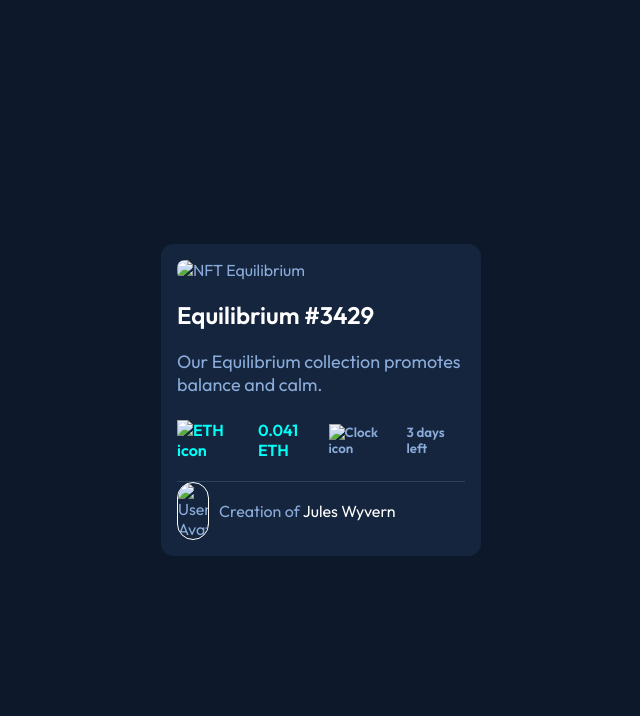
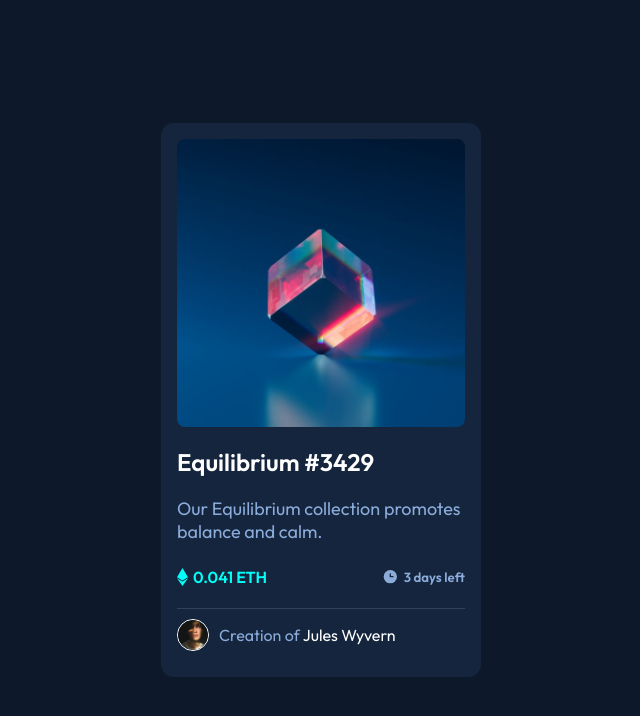
Before and after one commit to YaikaRace/NFT-Preview-Card-Component, a plain HTML site: page public/index.html in a window 1280 px wide. Shown: the whole page, without its empty margins (319-959 px from the left). Drawn offline with nearby package versions, Linux system fonts and the light colour scheme; files that its build step writes are made by us from their sources; the site is published under a folder, as on GitHub Pages, so addresses that start at the root find nothing.

Commit message:
Update README.md and moved images DIrectory

```diff
--- a/public/index.html
+++ b/public/index.html
@@ -3,7 +3,7 @@
 <head>
   <meta charset="UTF-8">
   <meta name="viewport" content="width=device-width, initial-scale=1.0"> <!-- displays site properly based on user's device -->
-  <link rel="icon" type="image/png" sizes="32x32" href="./images/favicon-32x32.png">
+  <link rel="icon" type="image/png" sizes="32x32" href=".images/favicon-32x32.png">
   <title>Frontend Mentor | NFT preview card component</title>
   <link rel="stylesheet" href="css/style.css">
 </head>
@@ -12,9 +12,9 @@
     <article class="principal">
       <div class="images">
         <div class="image">
-          <img src="/images/image-equilibrium.jpg" alt="NFT Equilibrium">
+          <img src="images/image-equilibrium.jpg" alt="NFT Equilibrium">
           <div class="eyeimg">
-            <img src="/images/icon-view.svg" alt="eyeimg">
+            <img src="images/icon-view.svg" alt="eyeimg">
           </div>
         </div>
       </div>
@@ -27,15 +27,15 @@
         <p class="info">Our Equilibrium collection promotes balance and calm.</p>
         <div class="pricetime">
           <h4 class="price">
-            <img src="/images/icon-ethereum.svg" alt="ETH icon">0.041 ETH
+            <img src="images/icon-ethereum.svg" alt="ETH icon">0.041 ETH
           </h4>
           <h5 class="time-left">
-            <img src="/images/icon-clock.svg" alt="Clock icon">3 days left
+            <img src="images/icon-clock.svg" alt="Clock icon">3 days left
           </h5>
         </div>
       </div>
       <div class="author">
-        <img src="/images/image-avatar.png" alt="User Avatar" class="avatar">
+        <img src="images/image-avatar.png" alt="User Avatar" class="avatar">
         <p class="author-name">Creation of <a href="#">Jules Wyvern</a></p>
       </div>
     </article>
```
Also changed, not shown: public/images/favicon-32x32.png (renamed from images/favicon-32x32.png), public/images/icon-clock.svg (renamed from images/icon-clock.svg), public/images/icon-ethereum.svg (renamed from images/icon-ethereum.svg), public/images/icon-view.svg (renamed from images/icon-view.svg), public/images/image-avatar.png (renamed from images/image-avatar.png), public/images/image-equilibrium.jpg (renamed from images/image-equilibrium.jpg), 1 other file.
